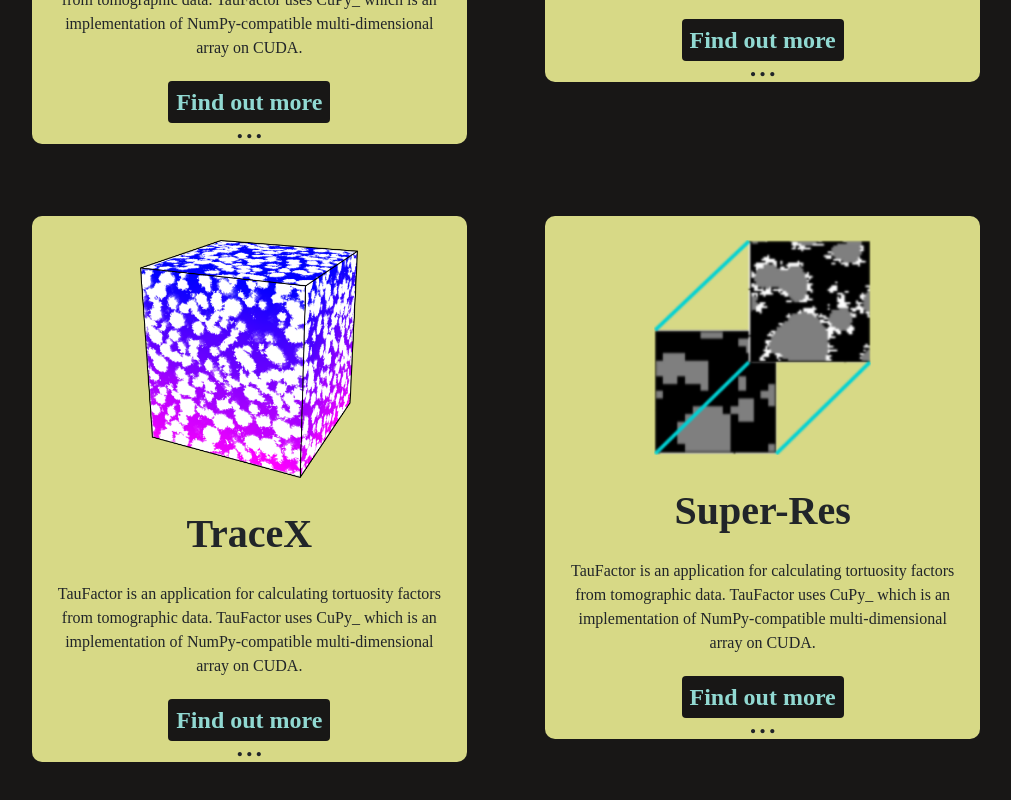
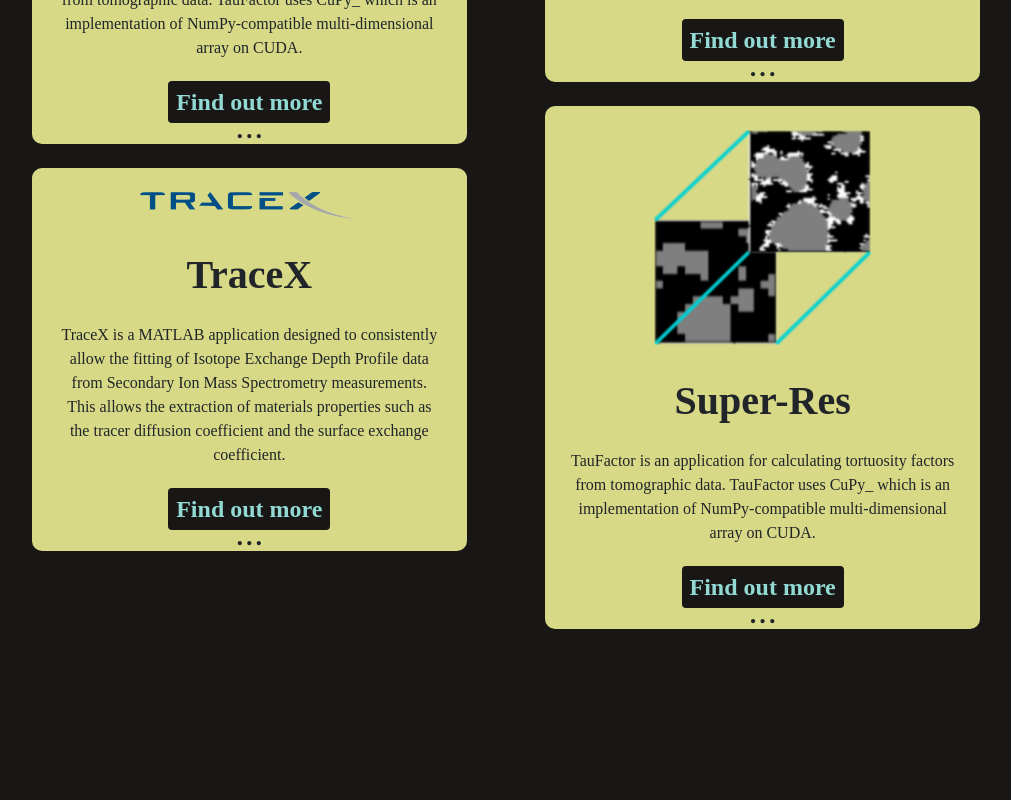
Before and after one commit to tldr-group/tldr-group.github.io, a React (Create React App) app: page /#/projects in a window 1280 px wide. Shown: the part 841-1641 px from the top of the page, without its empty margins (134-1145 px from the left). After the commit the page ends 1558 px from the top, so only its background shows below. Built offline with nearby package versions, Linux system fonts and the light colour scheme; a web font is replaced by a local one.

Commit message:
add trace X info

```diff
--- a/src/pages/Projects.jsx
+++ b/src/pages/Projects.jsx
@@ -2,6 +2,7 @@ import React, { Component } from "react";
 import taufactor from '../assets/tau_example.png'
 import superres from '../assets/super-res.png'
 import slicegan from '../assets/website_slicegan_img.png'
+import tracex from '../assets/TraceX_logo.png'
 import './projects.css'
 
 class Projects extends Component {
@@ -17,6 +18,16 @@ class Projects extends Component {
                     <a className='project-link fill-dark p-2' href="">Find out more</a>
                     <div class="span mb-4">...</div>
                 </div>
+
+                <div className="project fill-light  m-4">
+                    <img className='project-img m-4' src={tracex}></img>
+                    <h1 className='project-title m-2'>TraceX</h1>
+                    <p className='project-body m-4'>TraceX is a MATLAB application designed to consistently allow the fitting of Isotope Exchange Depth Profile data from Secondary Ion Mass Spectrometry measurements. This allows the extraction of materials properties such as the tracer diffusion coefficient and the surface exchange coefficient.</p>
+                    <a className='project-link fill-dark p-2' href="">Find out more</a>
+                    <div class="span mb-4">...</div>
+                </div>
+
+
                 </div>
 
                 <div className='project col-lg-5 col-sm-12 col-md-12 text-center'>
@@ -27,22 +38,7 @@ class Projects extends Component {
                     <a className='project-link fill-dark p-2' href="">Find out more</a>
                     <div class="span mb-4">...</div>
                     </div>
-                </div>
 
-            </div>
-
-            <div className='row m-4'>
-                <div className='project offset-lg-1 col-lg-5 col-sm-12 col-md-12 text-center'>
-                <div className="project fill-light  m-4">
-                    <img className='project-img m-4' src={taufactor}></img>
-                    <h1 className='project-title m-2'>TraceX</h1>
-                    <p className='project-body m-4'>TauFactor is an application for calculating tortuosity factors from tomographic data. TauFactor uses CuPy_ which is an implementation of NumPy-compatible multi-dimensional array on CUDA.</p>
-                    <a className='project-link fill-dark p-2' href="">Find out more</a>
-                    <div class="span mb-4">...</div>
-                </div>
-                </div>
-
-                <div className='project col-lg-5 col-sm-12 col-md-12 text-center'>
                     <div className="project fill-light  m-4">
                     <img className='project-img m-4' src={superres}></img>
                     <h1 className='project-title m-2'>Super-Res</h1>
@@ -50,6 +46,8 @@ class Projects extends Component {
                     <a className='project-link fill-dark p-2' href="">Find out more</a>
                     <div class="span mb-4">...</div>
                     </div>
+
+
                 </div>
 
             </div>
```
Also changed, not shown: src/assets/TraceX_logo.png (added).
